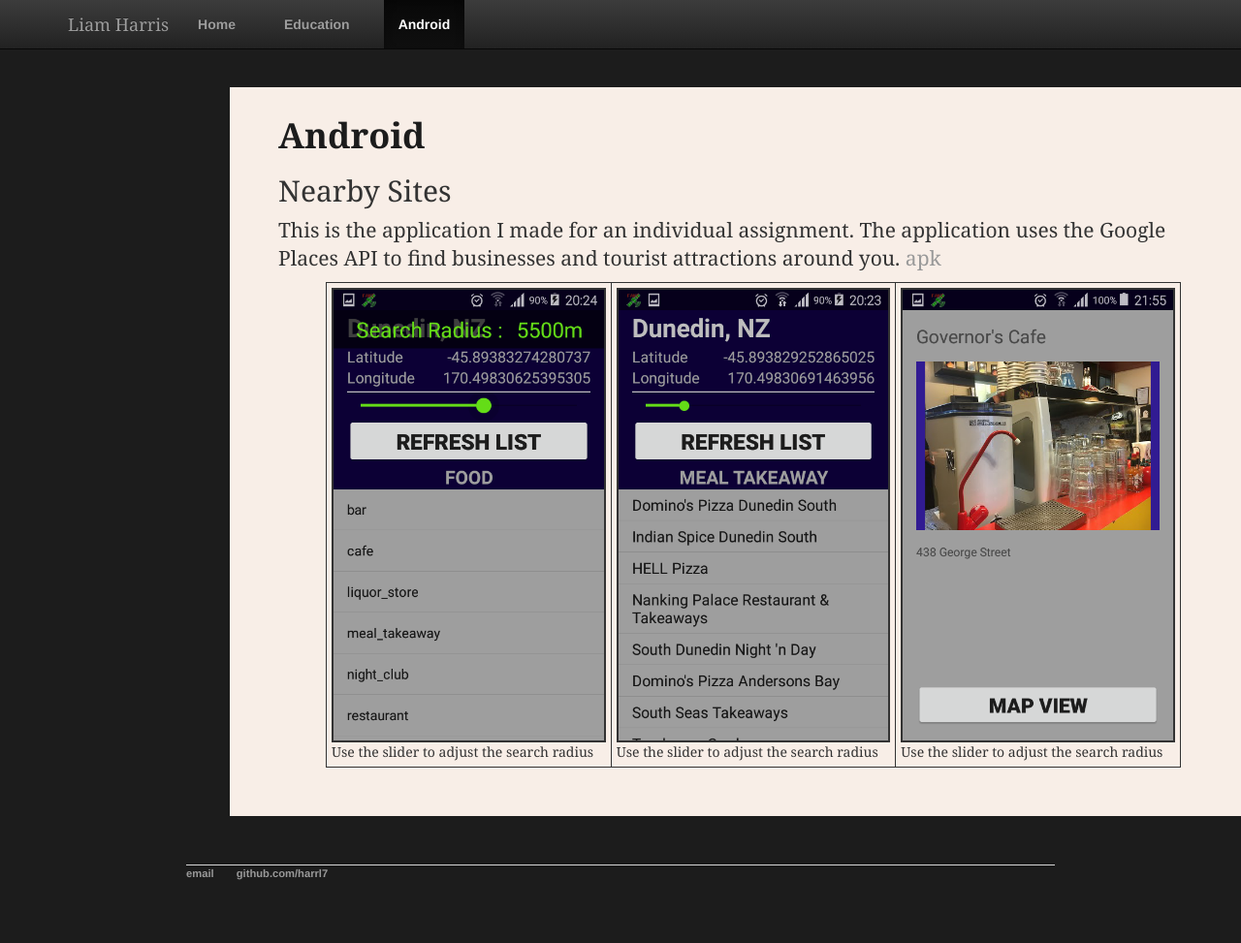
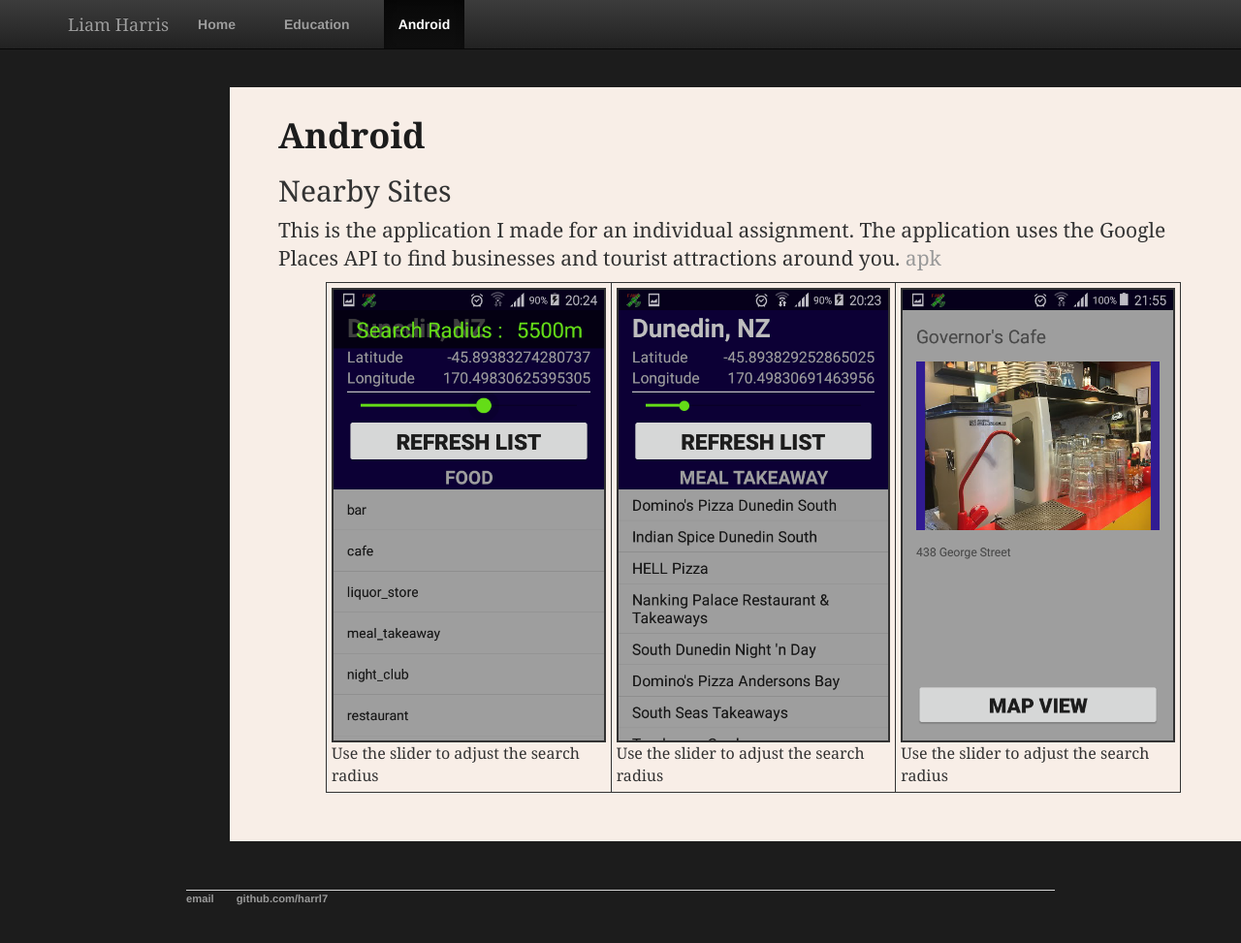
Before and after one commit to harrl7/harrl7.github.io, a Jekyll site: the page built from android/index.html, in a window 1280 px wide and 995 px high. Shown: the top 973 px of the window at 97% size. Built offline with Jekyll 4.4.1, drawn with Linux system fonts in a browser that asks for light colours.

Commit message:
Update main.css

```diff
--- a/css/main.css
+++ b/css/main.css
@@ -47,11 +47,13 @@
     font-weight: bold;
     color: var(--main-bg-color);
 }
+
 p {
     font-size: 1.5em;
     line-height: 1.4em;
     color: #333;
 }
+
 footer {
     border-top: 1px solid #d5d5d5;
     font-size: .8em;
@@ -72,6 +74,10 @@
     padding: 5px;
 }
 
+figcaption {
+    font-size: 12pt;
+}
+
 img {
     border-style: solid;
     border-width: 2px;
```
